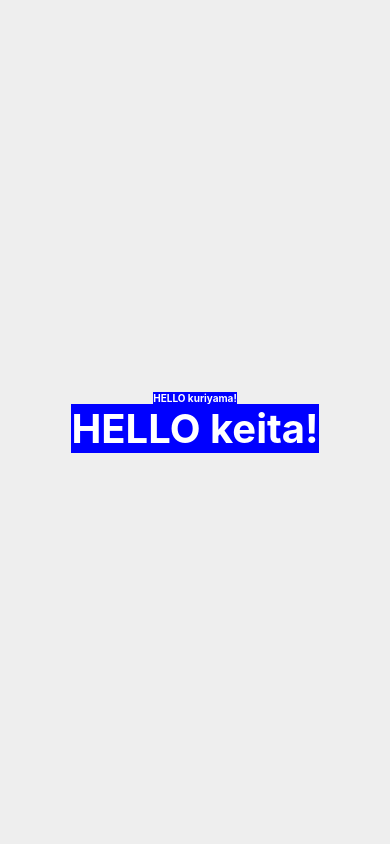
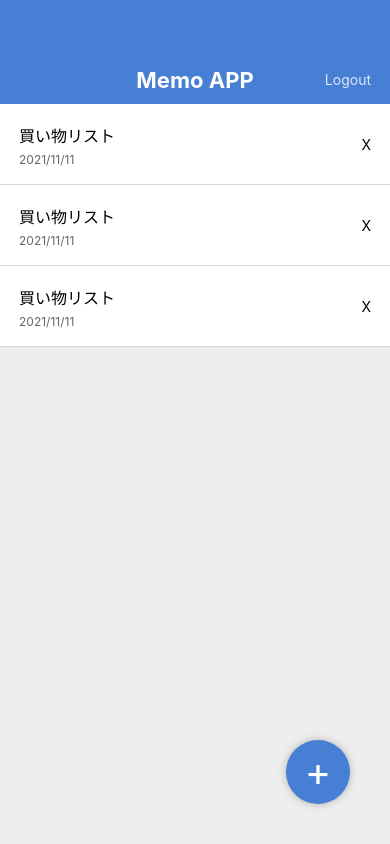
Before and after one commit to keitanamazue/ReactNative-Dev, a React Native app: screen / in a window 390 px wide. Built offline with nearby package versions, Linux system fonts and the light colour scheme.

Commit message:
⚡️ make the lists and plus button

```diff
--- a/App.jsx
+++ b/App.jsx
@@ -1,21 +1,45 @@
-import { StatusBar } from "expo-status-bar";
 import React from "react";
 import { StyleSheet, Text, View } from "react-native";
-import Hello from "./src/components/Hello";
 
 export default function App() {
   return (
     <View style={styles.container}>
-      <Hello
-        bang
-        style={{
-          fontSize: 10,
-        }}
-      >
-        kuriyama
-      </Hello>
-      <Hello bang>keita</Hello>
-      <StatusBar style="auto" />
+      <View style={styles.appbar}>
+        <View style={styles.appbarInner}>
+          <Text style={styles.appbarTitle}>Memo APP</Text>
+          <Text style={styles.appbarRight}>Logout</Text>
+        </View>
+      </View>
+
+      <View>
+        <View style={styles.memoListItem}>
+          <View>
+            <Text style={styles.memoListItemTitle}>買い物リスト</Text>
+            <Text style={styles.memoListItemDate}>2021/11/11</Text>
+          </View>
+          <Text>X</Text>
+        </View>
+
+        <View style={styles.memoListItem}>
+          <View>
+            <Text style={styles.memoListItemTitle}>買い物リスト</Text>
+            <Text style={styles.memoListItemDate}>2021/11/11</Text>
+          </View>
+          <Text>X</Text>
+        </View>
+
+        <View style={styles.memoListItem}>
+          <View>
+            <Text style={styles.memoListItemTitle}>買い物リスト</Text>
+            <Text style={styles.memoListItemDate}>2021/11/11</Text>
+          </View>
+          <Text>X</Text>
+        </View>
+      </View>
+
+      <View style={styles.circleButton}>
+        <Text style={styles.circleButtunLabel}>+</Text>
+      </View>
     </View>
   );
 }
@@ -23,9 +47,77 @@
 const styles = StyleSheet.create({
   container: {
     flex: 1,
-    backgroundColor: "#fff",
-    alignItems: "center",
-    justifyContent: "center",
     backgroundColor: "#eee",
   },
+
+  appbar: {
+    width: "100%",
+    height: 104,
+    backgroundColor: "#467FD3",
+    justifyContent: "flex-end",
+  },
+
+  appbarInner: {
+    alignItems: "center",
+  },
+
+  appbarTitle: {
+    marginBottom: 8,
+    fontSize: 22,
+    lineHeight: 32,
+    color: "#ffffff",
+    fontWeight: "bold",
+  },
+
+  appbarRight: {
+    position: "absolute",
+    right: 19,
+    bottom: 16,
+    color: "rgba(255,255,255,0.8)",
+  },
+
+  memoListItem: {
+    backgroundColor: "#ffffff",
+    flexDirection: "row",
+    justifyContent: "space-between",
+    alignItems: "center",
+    borderBottomWidth: 1,
+    borderColor: "rgba(0,0,0,0.15)",
+    paddingVertical: 16,
+    paddingHorizontal: 19,
+  },
+
+  memoListItemTitle: {
+    fontSize: 16,
+    lineHeight: 32,
+  },
+
+  memoListItemDate: {
+    fontSize: 12,
+    lineHeight: 16,
+    color: "#666",
+  },
+
+  circleButton: {
+    backgroundColor: "#467FD3",
+    width: 64,
+    height: 64,
+    borderRadius: 32,
+    justifyContent: "center",
+    alignItems: "center",
+    position: "absolute",
+    right: 40,
+    bottom: 40,
+    shadowColor: "#000000",
+    shadowOffset: { width: 0, height: 0 },
+    shadowOpacity: 0.25,
+    shadowRadius: 8,
+    elevation: 8,
+  },
+
+  circleButtunLabel: {
+    color: "#ffffff",
+    fontSize: 40,
+    lineHeight: 40,
+  },
 });
--- a/src/components/Hello.jsx
+++ /dev/null
@@ -1,35 +0,0 @@
-import React from "react";
-import { View, Text, StyleSheet } from "react-native";
-import { string, bool, shape } from "prop-types";
-
-export default function Hello(props) {
-  const { children, bang, style } = props;
-  return (
-    <View>
-      <Text style={[styles.text, style]}>{`HELLO ${children}${
-        bang ? "!" : "fallse"
-      }`}
-      </Text>
-    </View>
-  );
-}
-
-Hello.propsTypes = {
-  children: string.isRequired,
-  bang: bool,
-  style: shape(),
-};
-
-Hello.defaultProps = {
-  bang: false,
-  style: null,
-};
-
-const styles = StyleSheet.create({
-  text: {
-    color: "#ffffff",
-    backgroundColor: "blue",
-    fontSize: 40,
-    fontWeight: "bold",
-  },
-});
```
